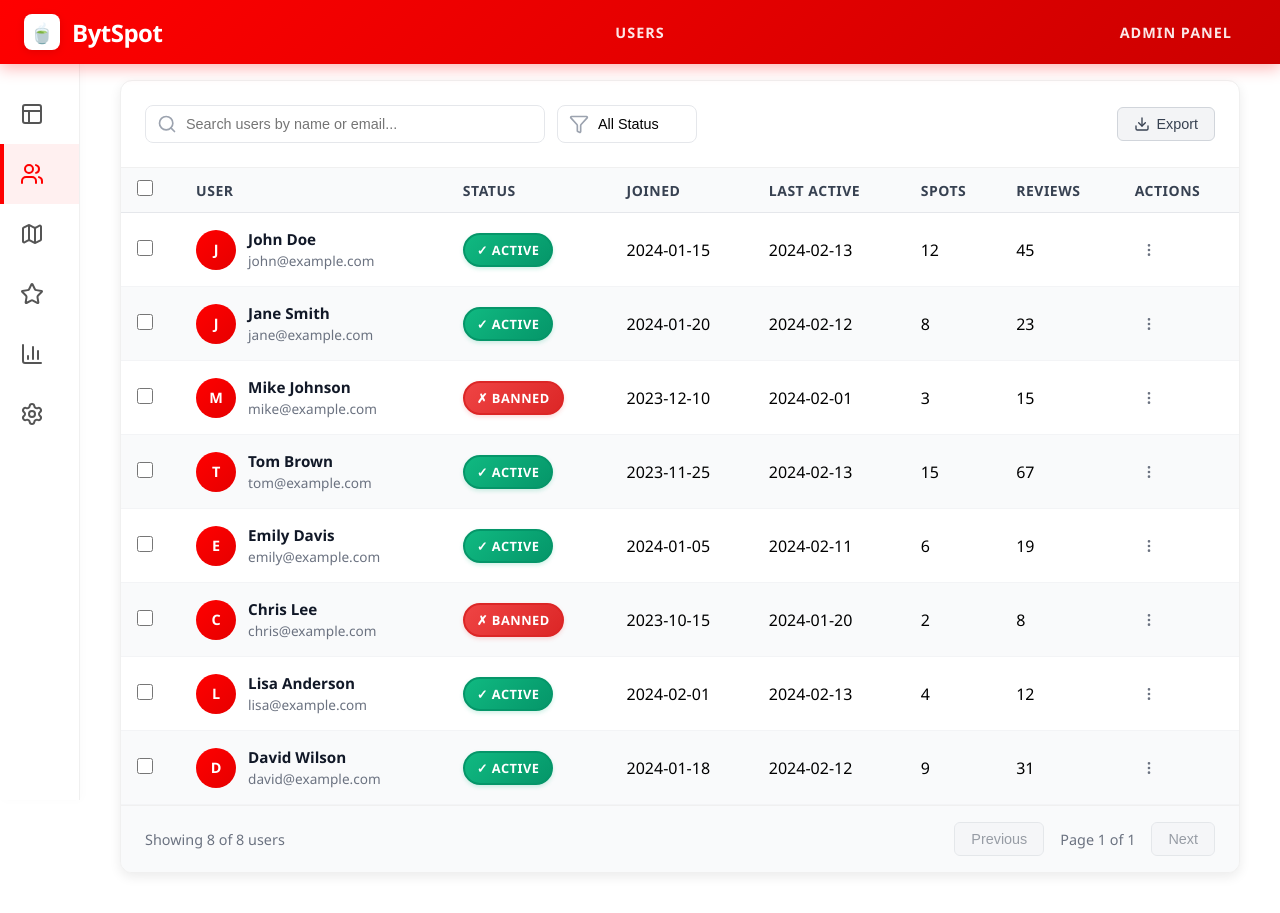
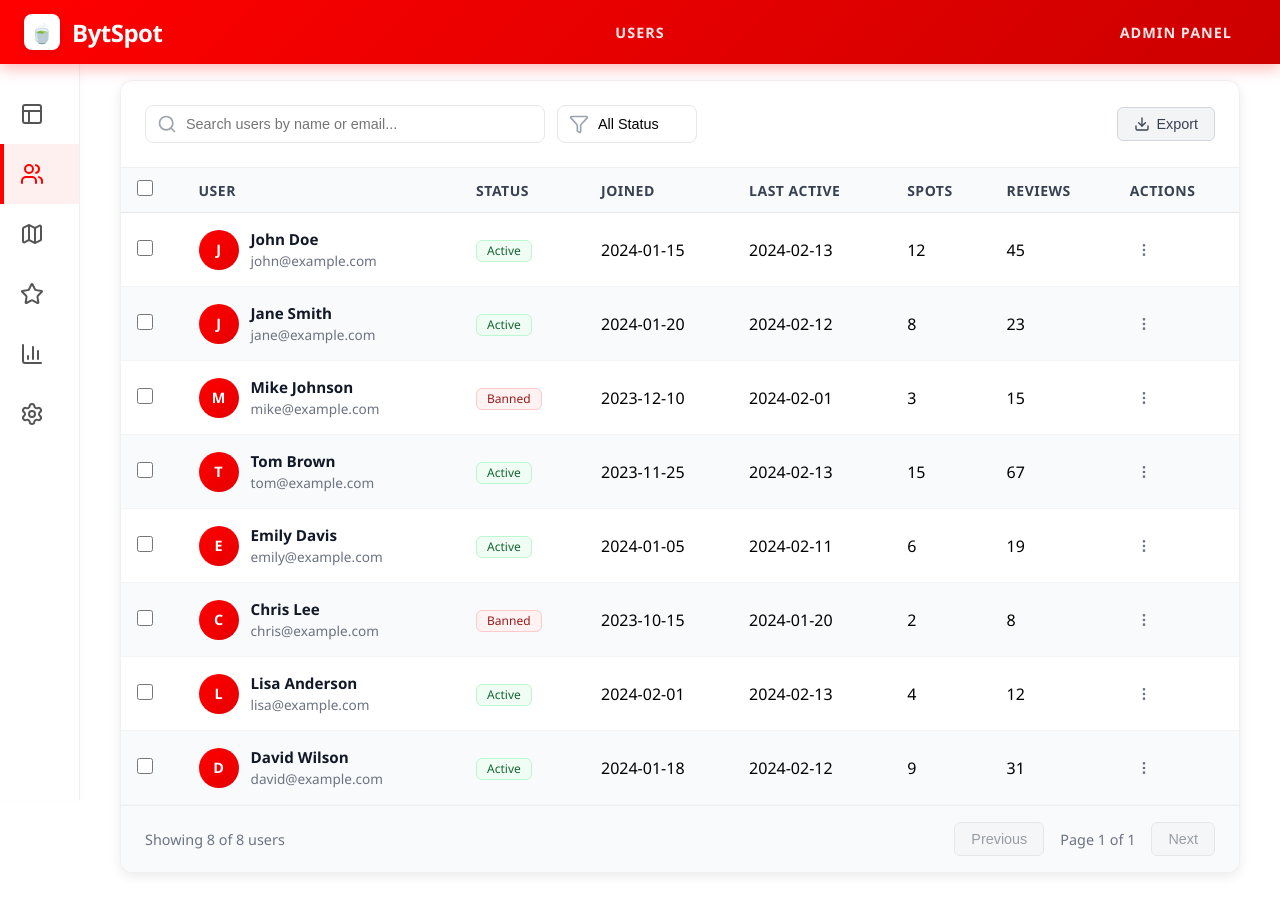
Before and after one commit to Sinxn-coder/chai-in, a React (Vite) app: page / in a window 1280 px wide. Both pictures are taken after a click on the item 39 px from the left and 174 px from the top of the page. Built offline with nearby package versions, Linux system fonts and the light colour scheme.

Commit message:
Redesign status badges to professional admin panel standards

```diff
--- a/src/App.jsx
+++ b/src/App.jsx
@@ -68,7 +68,7 @@ export default function App() {
     };
     return (
       <span className={styles[status]}>
-        {status === 'active' ? '✓ Active' : '✗ Banned'}
+        {status === 'active' ? 'Active' : 'Banned'}
       </span>
     );
   };
--- a/src/index.css
+++ b/src/index.css
@@ -589,34 +589,31 @@ main {
 .status-badge {
   display: inline-flex;
   align-items: center;
-  gap: 4px;
-  padding: 6px 12px;
-  border-radius: 20px;
-  font-size: 0.8rem;
-  font-weight: 600;
-  text-transform: uppercase;
-  letter-spacing: 0.5px;
-  border: 2px solid;
-  transition: all 0.2s ease;
+  gap: 6px;
+  padding: 4px 10px;
+  border-radius: 6px;
+  font-size: 0.75rem;
+  font-weight: 500;
+  line-height: 1;
+  white-space: nowrap;
+  transition: all 0.15s ease;
 }
 
 .status-active {
-  background: linear-gradient(135deg, #10b981, #059669);
-  color: white;
-  border-color: #059669;
-  box-shadow: 0 2px 4px rgba(16, 185, 129, 0.2);
+  background-color: #f0fdf4;
+  color: #166534;
+  border: 1px solid #bbf7d0;
 }
 
 .status-banned {
-  background: linear-gradient(135deg, #ef4444, #dc2626);
-  color: white;
-  border-color: #dc2626;
-  box-shadow: 0 2px 4px rgba(239, 68, 68, 0.2);
+  background-color: #fef2f2;
+  color: #991b1b;
+  border: 1px solid #fecaca;
 }
 
 .status-badge:hover {
-  transform: translateY(-1px);
-  box-shadow: 0 4px 8px rgba(0, 0, 0, 0.15);
+  transform: none;
+  box-shadow: none;
 }
 
 .bg-green-100 { background-color: #d1fae5; }
```
